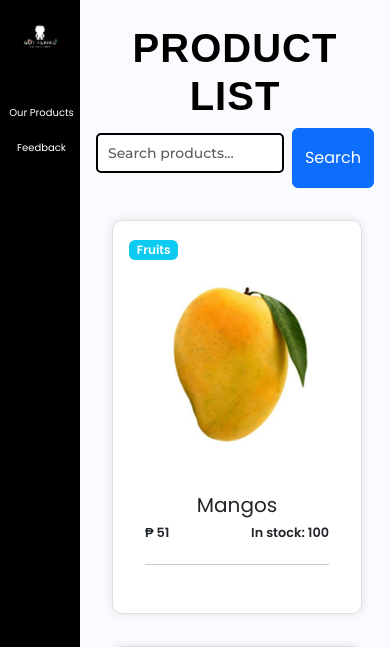
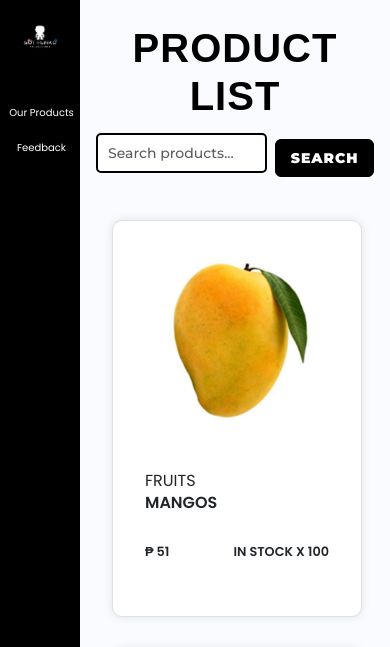
Before and after one commit to ZachyHart/GFInventoryFINAL-dinato-, a PHP site: page /GFInventoryV1/CustomerInventory.php in a window 390 px wide. Shown: the top 647 px of the page. Run offline with PHP 8.4, Linux system fonts and the light colour scheme; data comes from the database, SQL or seed files in the repository; some libraries are stand-ins or nearby versions; some web fonts are replaced.

Commit message:
fixed front end with code of westley

```diff
--- a/AdminFeedback.php
+++ b/AdminFeedback.php
@@ -104,7 +104,7 @@ if (isset($_GET['reply'])) {
                                         <textarea class="form-control reply" id="reply" name="reply"
                                             rows="3"><?php echo $row['reply']; ?></textarea>
                                     </div>
-                                    <button type="submit" class="btn btn-primary btn-submit">Reply</button>
+                                    <button type="submit" class="btn btn-primary">REPLY</button>
                                 </form>
                             </div>
                         </div>
--- a/CustomerFeedback2.php
+++ b/CustomerFeedback2.php
@@ -120,8 +120,8 @@
                     <button type="button" class="btn-close" data-bs-dismiss="modal" aria-label="Close"></button>
                 </div>
                 <div class="modal-footer">
-                    <button type="button" class="btn btn-secondary" data-bs-dismiss="modal">No</button>
-                    <button type="button" class="btn btn-primary" onclick="submitForm()">Yes</button>
+                    <button type="button" class="btn btn-primary" data-bs-dismiss="modal">NO</button>
+                    <button type="button" class="btn btn-primary" onclick="submitForm()">YES</button>
                 </div>
             </div>
         </div>
--- a/CustomerInventory.php
+++ b/CustomerInventory.php
@@ -67,9 +67,9 @@ include_once './helpers/session_helper.php';
             </div>
             <div class="row">
             <div class="col-md-6 mx-auto">
-                    <form method="GET" class="d-flex">
-                        <input type="text" class="form-control me-2" name="search" placeholder="Search products...">
-                        <button type="submit" class="btn btn-primary">Search</button>
+            <form method="GET" class="d-flex align-items-center">
+                        <input type="text" class="form-control me-2" name="search" placeholder="Search products..."required>
+                        <button type="submit" class="btn btn-search">Search</button>
                     </form>
                 </div>
             </div>
@@ -88,11 +88,7 @@ include_once './helpers/session_helper.php';
                 <div class="col">
                     <div class="card product_card">
                         <div class="row justify-content-start">
-                            <div class="col-12">
-                                <span class="badge bg-info">
-                                    <?php echo $row['product_category']; ?>
-                                </span>
-                            </div>
+
                         </div>
                         <div class="row">
                             <div class="col-12">
@@ -100,22 +96,18 @@ include_once './helpers/session_helper.php';
                                     class="card-img-top product_image" alt="<?php echo $row['product_name']; ?>">
                             </div>
                             <div class="col-12">
-                                <div class="card-body">
-                                    <h5 class="card-title text-center">
-                                        <?php echo $row['product_name']; ?>
-                                    </h5>
-                                    <div class="price_stock">
-                                        <h1 class="price_text">
-                                            ₱ <?php echo $row['price']; ?>
-                                        </h1>
-                                        <h1 class="stock_text">
-                                            In stock: <?php echo $row['stock']; ?>
-                                        </h1>
-                                    </div>
-                                    <hr />
-                                    <!-- Add your button or action here -->
-                                </div>
-                                    </div>
+                            <div class="card-body">
+        <div class="product-details">
+            <span class="product-category"><?php echo $row['product_category']; ?></span>
+            <h5 class="card-title"><?php echo $row['product_name']; ?></h5>
+        </div>
+        <div class="price_stock">
+            <h1 class="price_text">₱ <?php echo $row['price']; ?></h1>
+            <h1 class="stock_text">In stock x <?php echo $row['stock']; ?></h1>
+        </div>
+
+    </div>
+</div>
                                 </div>
 
                     </div>
@@ -242,7 +234,7 @@ include_once './helpers/session_helper.php';
                                 <input type="text" class="form-control mb-3" name="usersEmail" placeholder="Email" autofocus="true"/>
                                 <br><br>
                                 <div id="button_container" class="text-center mt-3" name="submit">
-                                                    <button type="submit" button class="btn btn-primary">Receive Email</button>
+                                                    <button type="submit" button class="btn btn-primary">RECEIVE EMAIL</button>
 
                             </form>
                         </div>
--- a/Customerreset-password.php
+++ b/Customerreset-password.php
@@ -37,7 +37,7 @@ include_once './helpers/session_helper.php';
         <input type="text" class="form-control mb-3" name="usersEmail" placeholder="Email" autofocus="true"/>
         <br><br>
         <div id="button_container" class="text-center mt-3" name="submit">
-                            <button type="submit" button class="btn btn-primary">Receive Email</button>
+                            <button type="submit" button class="btn btn-primary">RECEIVE EMAIL</button>
 
     </form>
 
--- a/reset-password.php
+++ b/reset-password.php
@@ -37,7 +37,7 @@ include_once './helpers/session_helper.php';
         <input type="text" class="form-control mb-3" name="usersEmail" placeholder="Email" autofocus="true"/>
         <br><br>
         <div id="button_container" class="text-center mt-3" name="submit">
-                            <button type="submit" button class="btn btn-primary">Receive Email</button>
+                            <button type="submit" button class="btn btn-primary">RECEIVE EMAIL</button>
 
     </form>
 
--- a/style.css
+++ b/style.css
@@ -187,14 +187,15 @@ body {
     border: 2px solid #333;
 }
 
-.btn-edit {
-    background-color: #333 !important;
-    border-color: #333 !important;
+.btn-edit, .btn-search {
+    background-color: black!important;
+    border-color: black!important;
     color: white !important;
     font-family: Montserrat;
     font-weight: 700;
     letter-spacing: 1px;
     width: 100px;
+    text-transform: uppercase;
 }
 
 
@@ -464,8 +465,8 @@ body {
 .btn-custom-position {
     display: block;
     margin: 3rem auto;
-    background-color: black;
-    border: 2px solid black;
+    background-color: #333 !important;
+    border-color: #333 !important;
     font-family: Montserrat;
     font-weight: 700;
     letter-spacing: 1px;
@@ -700,3 +701,64 @@ body {
     background-color: #dbdbdb;
     border: 1px solid #e0e0e0;
 }
+
+.product-details {
+    display: block; /* This ensures the container is block-level, but it's likely unnecessary unless you're changing the display type elsewhere. */
+}
+
+.product-category {
+    display: block; /* Converts span to block-level to ensure it takes up its own line. */
+    font-size: 16px; /* Adjust size as needed. */
+    margin-bottom: 0; /* Removes any space between the category and the product name. */
+}
+
+.card-title {
+    font-weight: bold; /* Makes product name bold. */
+    margin-top: 0; /* Removes space above the product name. */
+    margin-bottom: 2rem; /* Optional: Adjusts space below the product name if needed. */
+    padding-top: 0; /* Ensures there's no padding adding space above the product name. */
+    font-size: 16px;
+}
+
+.price_stock {
+    display: flex;
+    justify-content: space-between;
+    align-items: center;
+    margin-top: 0; /* Ensures there's no additional top margin, can be adjusted if needed */
+}
+
+.product-category, .card-title, .stock_text, .card-text {
+    text-transform: uppercase;
+
+    /* Additional styles as needed */
+}
+
+/* Base button style */
+.btn-edit, .btn-save-product, .btn-search, .btn-custom-position, .btn-feedback, .btn-danger, .btn-primary  {
+    background-color: black !important;
+    border-color: black !important;
+    color: white !important;
+    font-family: Montserrat !important;
+    font-weight: 700 !important;
+    letter-spacing: 1px !important;
+    font-size: 14px !important;
+}
+
+/* Hover state for all buttons */
+.btn-edit:hover, .btn-save-product:hover, .btn-search:hover, .btn-custom-position:hover, .btn-feedback:hover, .btn-danger:hover, .btn-primary:hover {
+    background-color: #333 !important;
+    border-color: #333 !important;
+}
+
+/* Specifically targeting the 'search-input' class */
+.search-input {
+    border: 1px solid black; /* Adds a black border */
+    outline: 1px solid black; /* Adds a black outline */
+}
+
+.btn-search {
+    width: 100px; /* Example fixed width */
+    height: 38px; /* Example fixed height, adjust to match the height of the input field */
+    padding: 0.375rem 0.9rem;
+
+}
```
Also changed, not shown: AdminInventory.php (+24 -44 lines), login.css (+12 -0 lines), img/products/images.jpg (added).
